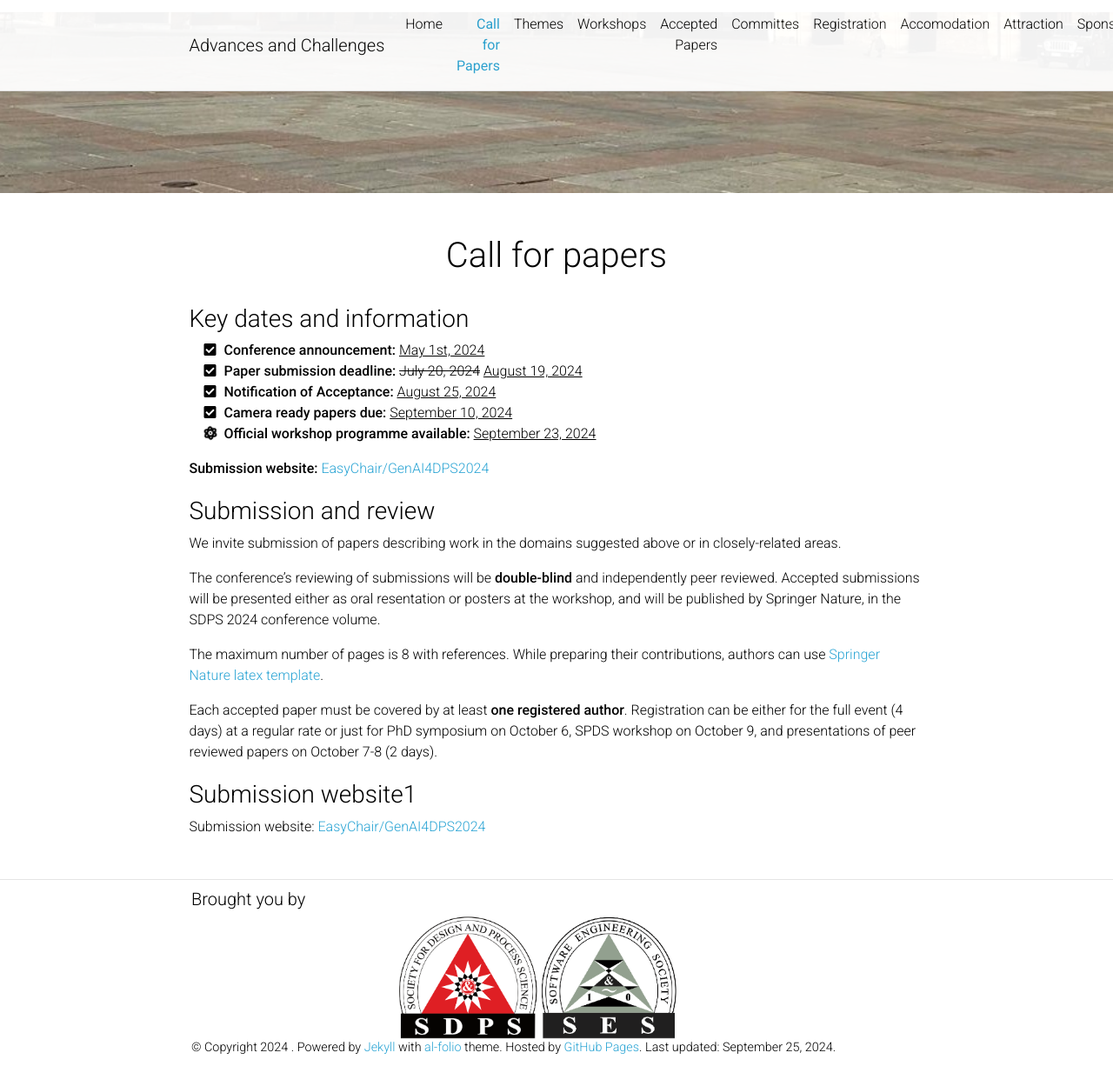
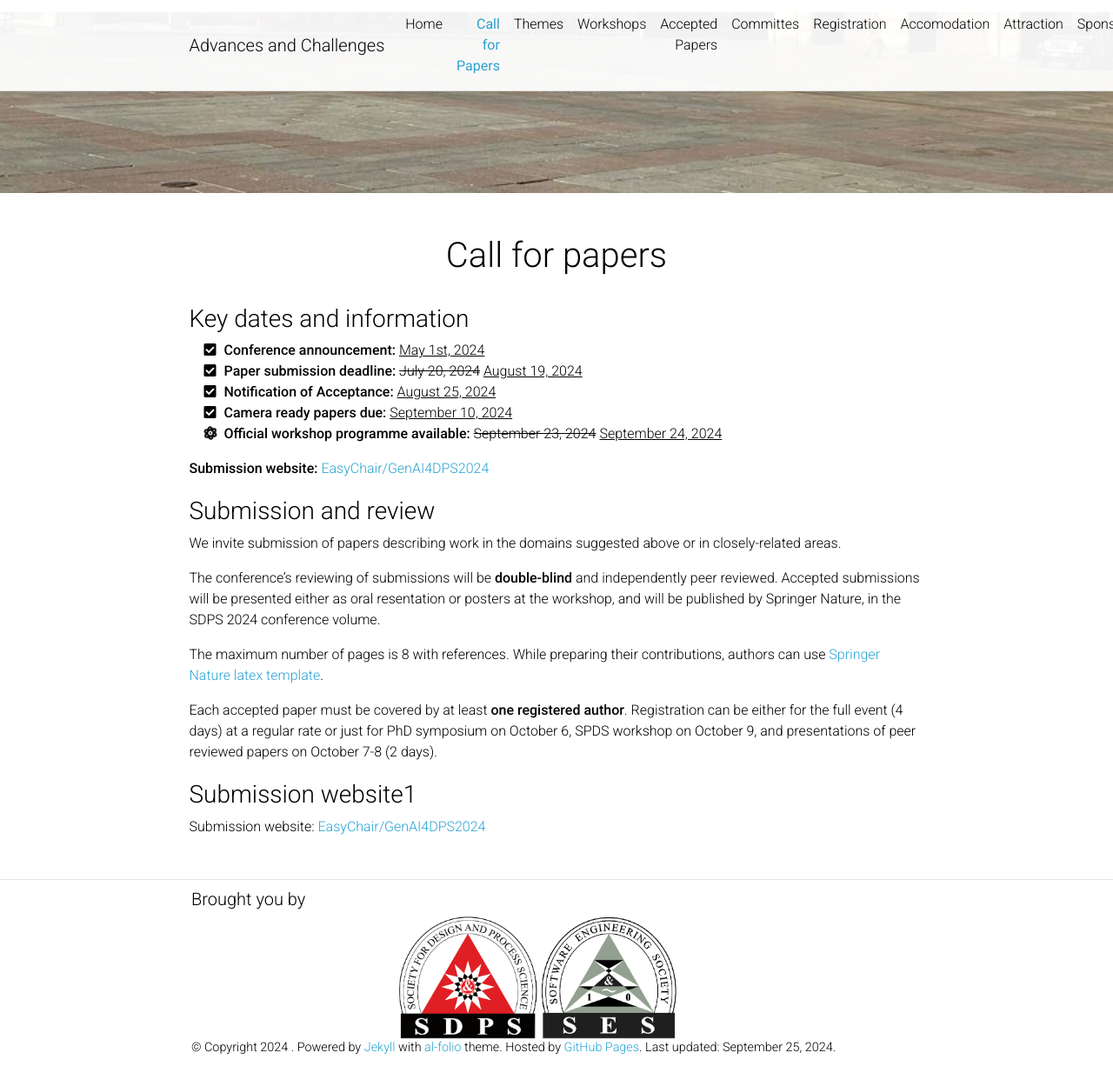
Before and after one commit to GenAI4DPS/advances-challenges, a Jekyll site: the page built from _pages/call-for-papers.md, in a window 1280 px wide and 1226 px high. Shown: the whole window at 87% size. Built offline with Jekyll 4.4.1, drawn with Linux system fonts in a browser that asks for light colours; comment, search, counter and statistics services are not loaded; a style sheet for code colours, icons or effects is not loaded.

Commit message:
Update call-for-papers.md

```diff
--- a/_pages/call-for-papers.md
+++ b/_pages/call-for-papers.md
@@ -31,7 +31,7 @@ nav_order: 2
   <li>
     <!-- <span class="fa-li"><i class="far fa-square"></i></span> -->
     <span class="fa-li"><i class="fas fa-atom fa-spin"></i></span>
-    <strong>Official workshop programme available:</strong> <u>September 23, 2024</u>
+    <strong>Official workshop programme available:</strong> <s>September 23, 2024</s> <u>September 24, 2024</u>
   </li>
 </ol>
 
```
